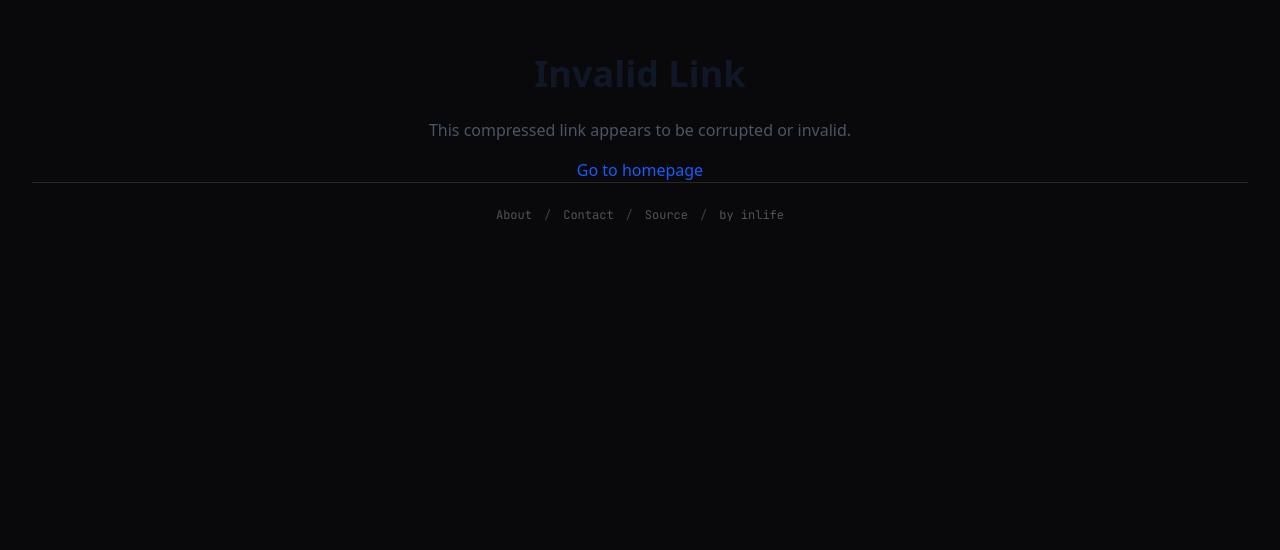
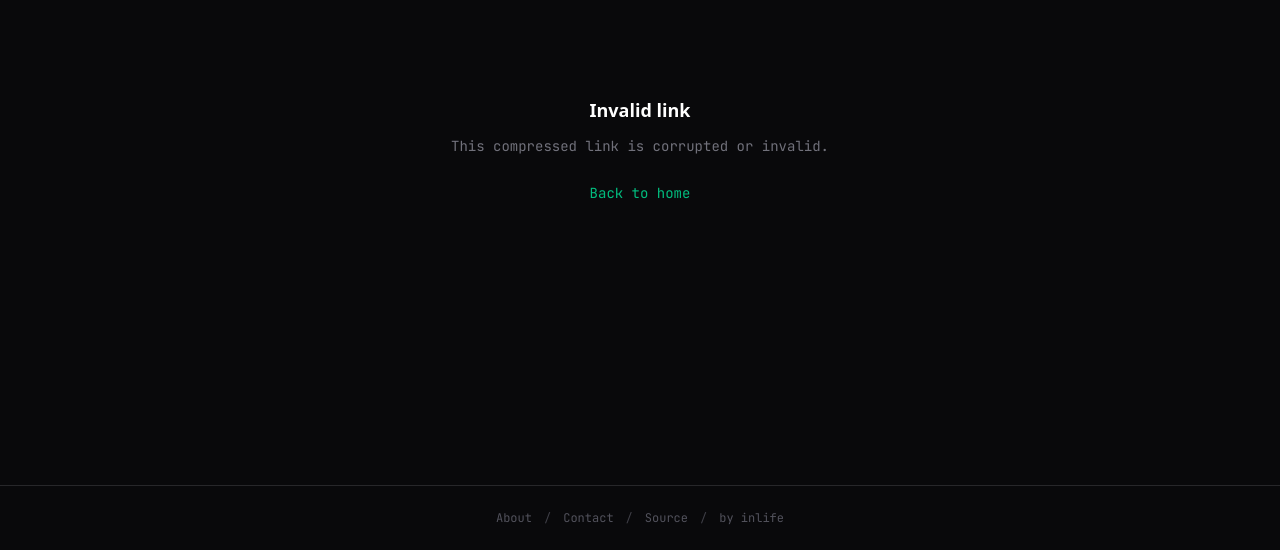
Before and after one commit to inlife/spx, a Next.js app: page /s/1 in a window 1280 px wide. Shown: the part 250-800 px from the top of the page. Built offline with nearby package versions, Linux system fonts and the light colour scheme; a web font is replaced by a local one.

Commit message:
refactor: brutalist compressed redirect page

```diff
--- a/app/s/[data]/page.js
+++ b/app/s/[data]/page.js
@@ -24,63 +24,53 @@ export default function CompressedProxyPage() {
 
     useEffect(() => {
         if (type === '1' && decodedUrl) {
-            console.log('[info] redirecting user to url:', decodedUrl)
             window.location = decodedUrl
         }
     }, [type, decodedUrl])
 
     if (error) {
         return (
-            <main className="w-full min-h-screen flex justify-center items-center p-4 sm:p-6 lg:p-8 flex-col pb-32">
-                <section className="text-center max-w-full">
-                    <h1 className="text-2xl sm:text-3xl lg:text-4xl font-bold text-gray-900 mb-6">Invalid Link</h1>
-                    <p className="text-gray-600 mb-4">This compressed link appears to be corrupted or invalid.</p>
-                    <a href="/" className="text-blue-600 hover:text-blue-800 hover:underline">Go to homepage</a>
-                </section>
-                <Footer />
+            <main className="min-h-[100dvh] flex flex-col items-center justify-center px-5">
+                <div className="text-center">
+                    <h1 className="text-lg font-bold text-white mb-3">Invalid link</h1>
+                    <p className="font-mono text-sm text-zinc-500 mb-6">This compressed link is corrupted or invalid.</p>
+                    <a href="/" className="font-mono text-sm text-emerald-500 hover:text-emerald-400 transition-colors">Back to home</a>
+                </div>
+                <div className="fixed bottom-0 w-full"><Footer /></div>
             </main>
         )
     }
 
-    if (!decodedUrl) {
-        return <div />
-    }
+    if (!decodedUrl) return <div />
 
     if (type === '1') {
         return (
-            <main className="w-full min-h-screen flex justify-center items-center p-4 sm:p-6 lg:p-8 flex-col pb-32">
-                <section className="text-center max-w-full">
-                    <h1 className="text-2xl sm:text-3xl lg:text-4xl font-bold text-gray-900 mb-6">Opening your link...</h1>
-                    <p className="text-gray-600 mb-4">This is a safe redirect to:</p>
-                    <a
-                        href={decodedUrl}
-                        className="inline-block text-blue-600 hover:text-blue-800 hover:underline break-all max-w-full text-sm sm:text-base"
-                    >
+            <main className="min-h-[100dvh] flex flex-col items-center justify-center px-5">
+                <div className="text-center">
+                    <h1 className="font-mono text-zinc-400 text-sm mb-4">Redirecting...</h1>
+                    <a href={decodedUrl} className="font-mono text-sm text-emerald-500 hover:text-emerald-400 break-all transition-colors">
                         {decodedUrl}
                     </a>
-                </section>
-                <Footer />
+                </div>
+                <div className="fixed bottom-0 w-full"><Footer /></div>
             </main>
         )
     }
 
     return (
-        <main className="w-full min-h-screen flex justify-center items-center p-4 sm:p-6 lg:p-8 flex-col pb-32">
-            <section className="text-center max-w-full">
-                <h1 className="flex flex-col gap-2 items-center justify-center text-2xl sm:text-3xl lg:text-4xl font-bold text-gray-900 mb-6">
-                    <span>Click the button below to open your link</span>
-                    <a href={decodedUrl} className="inline-block pointer">
-                        <button className="px-6 py-3 text-lg font-medium text-white bg-blue-600 border border-blue-600 rounded-md hover:bg-blue-700 hover:border-blue-700 transition-all duration-200 min-w-[120px] min-h-[44px] truncate max-w-80">
-                            Open Link
-                        </button>
-                    </a>
-                </h1>
-                <div className="mt-6 mx-auto bg-gray-50 border border-gray-200 rounded-lg p-4 max-w-md">
-                    <p className="text-sm text-gray-600 mb-2">This link will open:</p>
-                    <code className="text-xs text-gray-700 break-all bg-white border border-gray-300 rounded px-2 py-1">{decodedUrl}</code>
+        <main className="min-h-[100dvh] flex flex-col items-center justify-center px-5">
+            <div className="text-center max-w-md">
+                <p className="font-mono text-zinc-400 text-sm mb-6">Click to open your link</p>
+                <a href={decodedUrl}>
+                    <button className="bg-emerald-600 hover:bg-emerald-500 text-white font-medium py-3 px-8 text-sm tracking-wide uppercase transition-colors">
+                        Open Link
+                    </button>
+                </a>
+                <div className="mt-8 font-mono text-xs text-zinc-600 break-all">
+                    {decodedUrl}
                 </div>
-            </section>
-            <Footer />
+            </div>
+            <div className="fixed bottom-0 w-full"><Footer /></div>
         </main>
     )
 }
```
